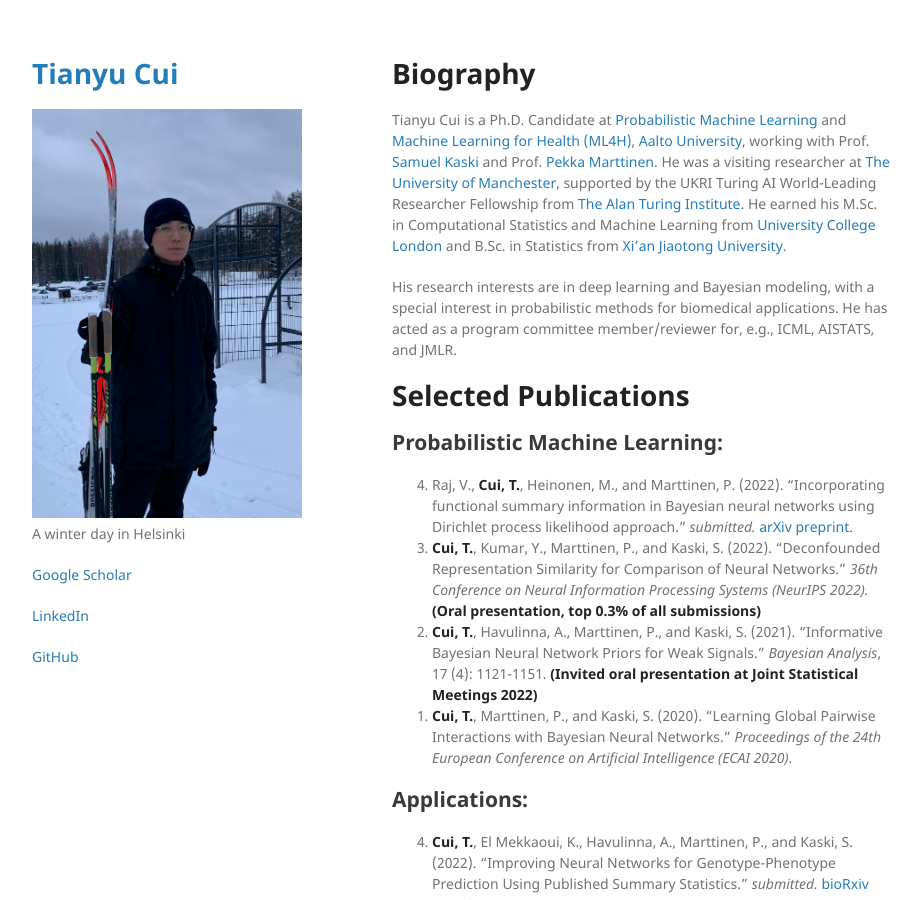
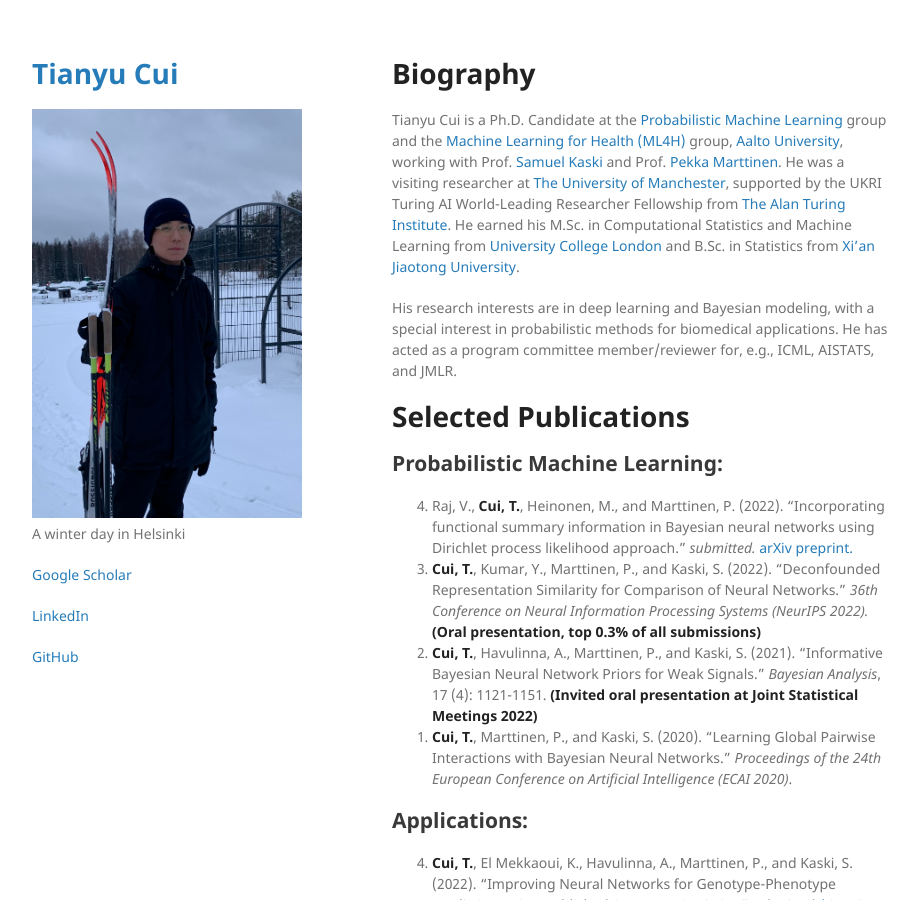
Before and after one commit to tycui/tycui.github.io, a Jekyll site: the page built from index.md, in a window 1280 px wide and 900 px high. Shown: the whole window, without its empty margins (178-1099 px from the left). Built offline with Jekyll 4.4.1, drawn with Linux system fonts in a browser that asks for light colours; our own code applies the rules of GitHub Pages for plain Markdown files.

Commit message:
Update index.md

```diff
--- a/index.md
+++ b/index.md
@@ -3,7 +3,7 @@ layout: default
 ---
 
 # Biography
-Tianyu Cui is a Ph.D. Candidate at [Probabilistic Machine Learning](https://research.cs.aalto.fi/pml/) and [Machine Learning for Health (ML4H)](https://users.ics.aalto.fi/~pemartti/), [Aalto University](http://www.aalto.fi/en/), working with Prof. [Samuel Kaski](https://people.aalto.fi/samuel.kaski) and Prof. [Pekka Marttinen](https://users.ics.aalto.fi/~pemartti/). He was a visiting researcher at [The University of Manchester](https://www.manchester.ac.uk/), supported by the UKRI Turing AI World-Leading Researcher Fellowship from [The Alan Turing Institute](https://www.turing.ac.uk/). He earned his M.Sc. in Computational Statistics and Machine Learning from [University College London](https://www.ucl.ac.uk/) and B.Sc. in Statistics from [Xi'an Jiaotong University](http://en.xjtu.edu.cn/).
+Tianyu Cui is a Ph.D. Candidate at the [Probabilistic Machine Learning](https://research.cs.aalto.fi/pml/) group and the [Machine Learning for Health (ML4H)](https://users.ics.aalto.fi/~pemartti/) group, [Aalto University](http://www.aalto.fi/en/), working with Prof. [Samuel Kaski](https://people.aalto.fi/samuel.kaski) and Prof. [Pekka Marttinen](https://users.ics.aalto.fi/~pemartti/). He was a visiting researcher at [The University of Manchester](https://www.manchester.ac.uk/), supported by the UKRI Turing AI World-Leading Researcher Fellowship from [The Alan Turing Institute](https://www.turing.ac.uk/). He earned his M.Sc. in Computational Statistics and Machine Learning from [University College London](https://www.ucl.ac.uk/) and B.Sc. in Statistics from [Xi'an Jiaotong University](http://en.xjtu.edu.cn/).
 
 His research interests are in deep learning and Bayesian modeling, with a special interest in probabilistic methods for biomedical applications. He has acted as a program committee member/reviewer for, e.g., ICML, AISTATS, and JMLR.
 
```
